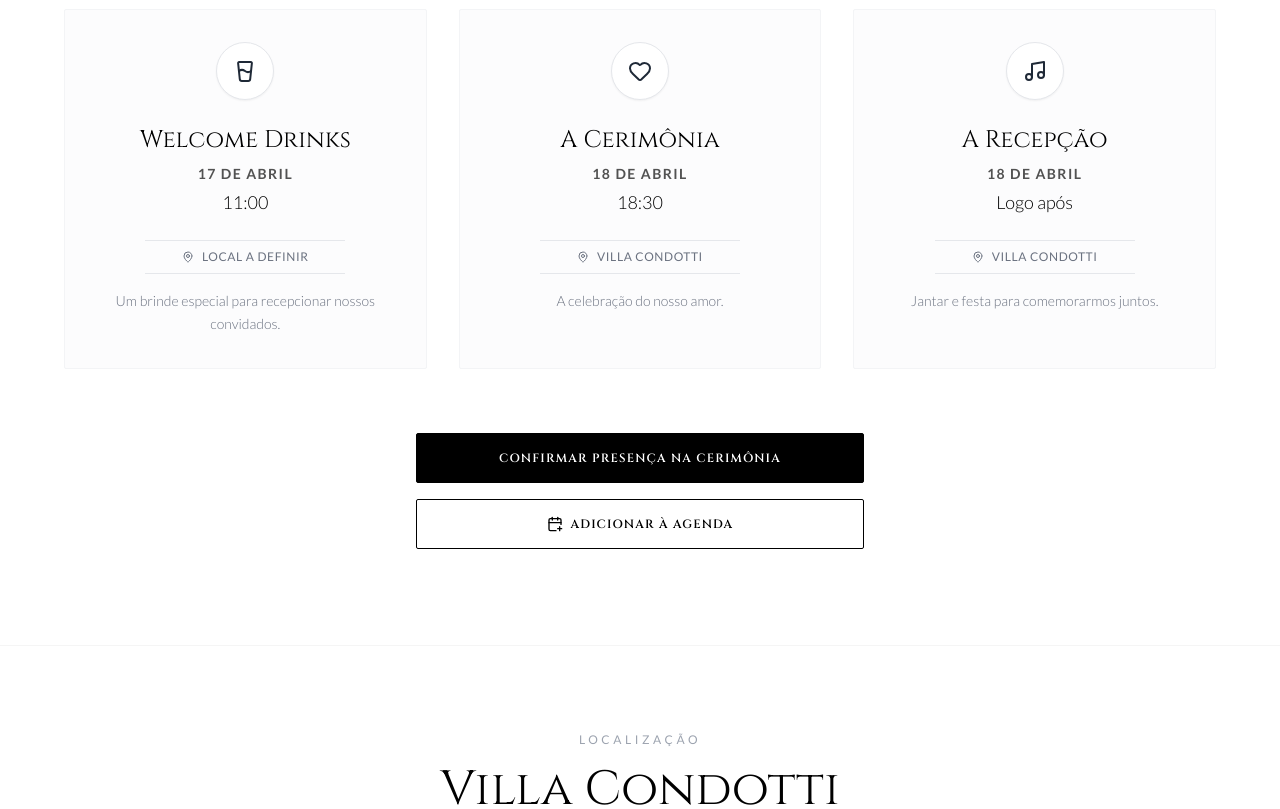
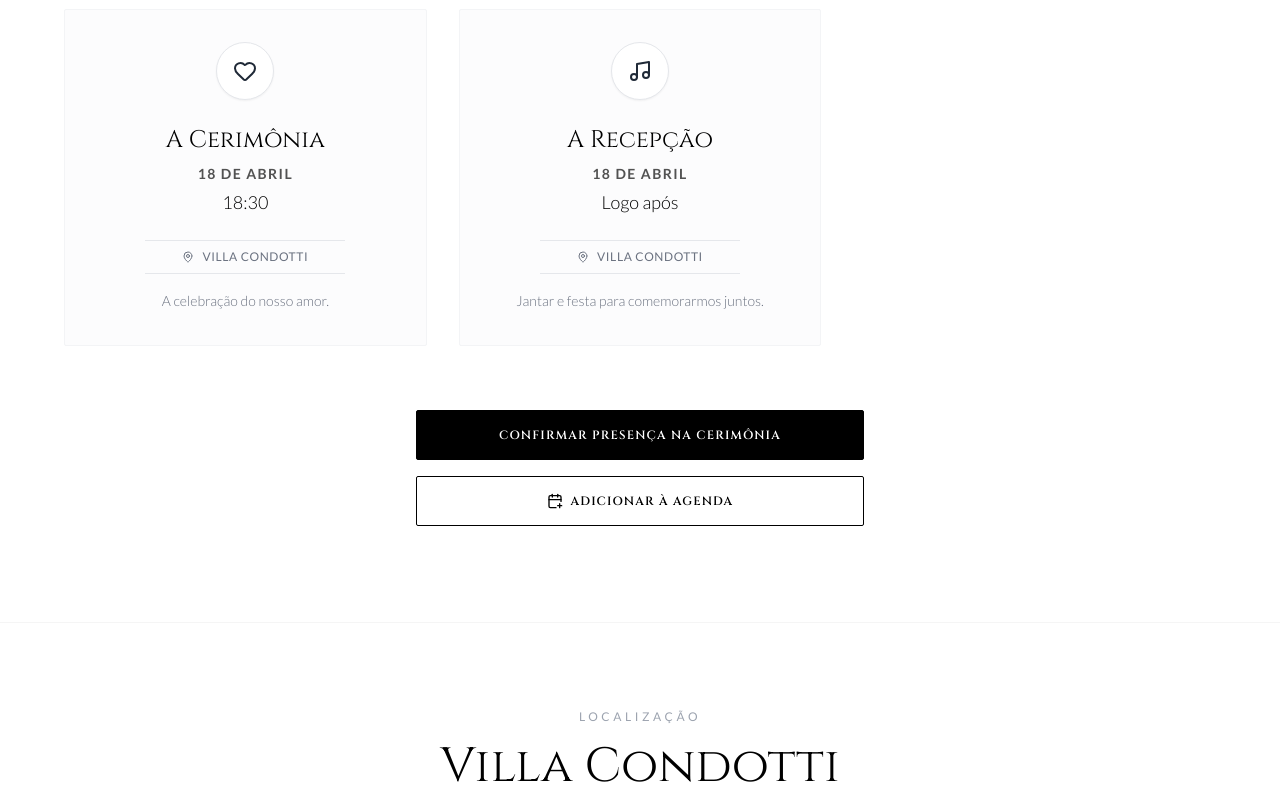
Before and after one commit to elizabethmelo1507-prog/casamento-karla-e-davi, a React (Vite) app: page / in a window 1280 px wide. Shown: the part 1340-2149 px from the top of the page. Built offline with nearby package versions, Linux system fonts and the light colour scheme.

Commit message:
Remover evento Welcome Drinks

```diff
--- a/constants.ts
+++ b/constants.ts
@@ -14,24 +14,7 @@ export const WEDDING_EVENT: EventDetails = {
   googleCalendarLink: GOOGLE_CALENDAR_LINK
 };
 
-export const WELCOME_EVENT: EventDetails = {
-  title: "Welcome Drinks",
-  date: "17 de Abril",
-  time: "11:00",
-  location: "Local a definir",
-  address: "Manaus, AM",
-  description: "Um brinde de boas-vindas para começarmos as comemorações.",
-};
-
 export const TIMELINE_ITEMS: TimelineItem[] = [
-  {
-    title: "Welcome Drinks",
-    date: "17 de Abril",
-    time: "11:00",
-    location: "Local a definir",
-    description: "Um brinde especial para recepcionar nossos convidados.",
-    icon: 'Glass'
-  },
   {
     title: "A Cerimônia",
     date: "18 de Abril",
```
